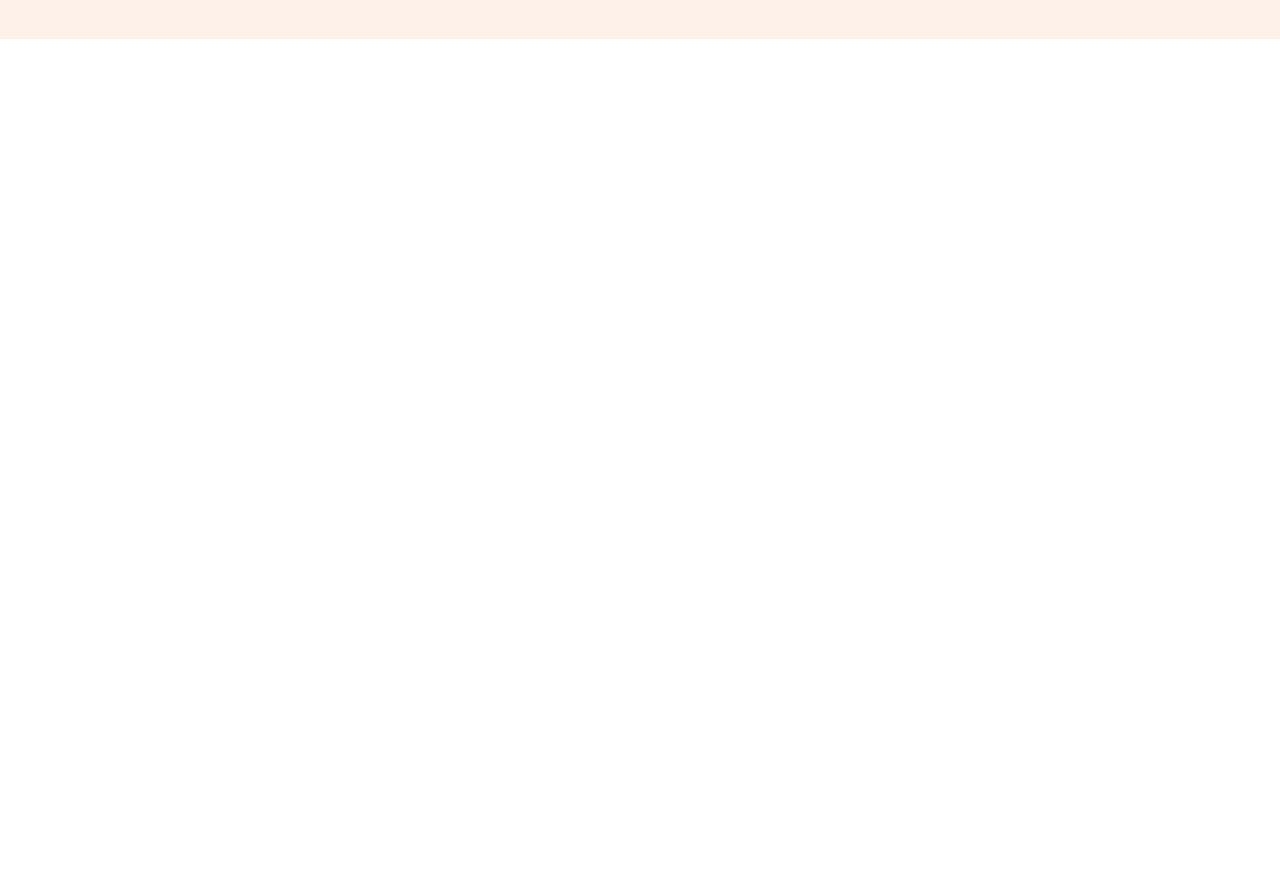
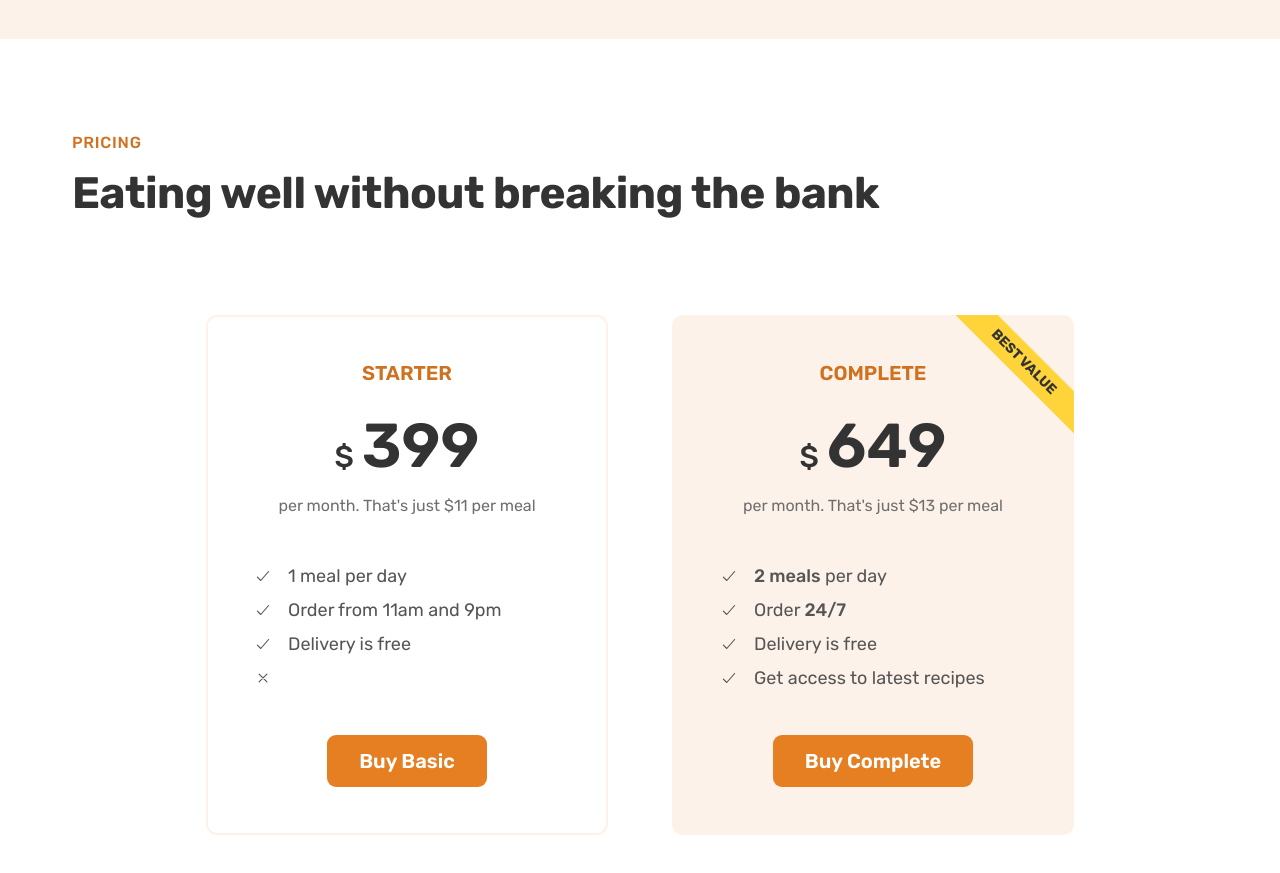
Before and after one commit to Bhavya-Goyal423/omnifood, a React (Create React App) app: page / in a window 1280 px wide. Shown: the part 4560-5433 px from the top of the page. Before the commit the page ends 4599 px from the top, so only its background shows below. Built offline with nearby package versions, Linux system fonts and the light colour scheme.

Commit message:
added pricing section

```diff
--- a/src/App.jsx
+++ b/src/App.jsx
@@ -3,6 +3,7 @@
 import How from "./components/How Section/How.component";
 import Meals from "./components/Meals Section/Meals.component";
 import Navbar from "./components/Navbar/Navbar.component";
+import Pricing from "./components/Pricing Section/Pricing.component";
 import Testimonial from "./components/Testimonial Section/Testimonial.component";
 
 function App() {
@@ -15,6 +16,7 @@
         <How />
         <Meals />
         <Testimonial />
+        <Pricing />
       </main>
     </>
   );
--- /dev/null
+++ b/src/components/Pricing Section/Pricing.component.jsx
@@ -0,0 +1,84 @@
+import "./Pricing.styles.css";
+
+export default function Pricing() {
+  return (
+    <section className="section-pricing">
+      <div className="container">
+        <span className="subheading">Pricing</span>
+        <h2 className="heading-secondary">
+          Eating well without breaking the bank
+        </h2>
+      </div>
+      <div className="container grid grid--2-cols">
+        <div className="pricing-plan pricing-plan--starter">
+          <header className="plan-header">
+            <p className="plan-name">Starter</p>
+            <p className="plan-price">
+              <span>$</span>399
+            </p>
+            <p className="plan-text">per month. That's just $11 per meal</p>
+          </header>
+          <ul className="list">
+            <li className="list-item">
+              <ion-icon name="checkmark-outline"></ion-icon>{" "}
+              <span>1 meal per day</span>
+            </li>
+            <li className="list-item">
+              <ion-icon name="checkmark-outline"></ion-icon>{" "}
+              <span>Order from 11am and 9pm</span>
+            </li>
+            <li className="list-item">
+              <ion-icon name="checkmark-outline"></ion-icon>{" "}
+              <span>Delivery is free</span>
+            </li>
+            <li className="list-item">
+              <ion-icon name="close-outline"></ion-icon>{" "}
+            </li>
+          </ul>
+          <div className="plan-sign-up">
+            <a href="/" className="btn btn--full">
+              Buy Basic
+            </a>
+          </div>
+        </div>
+        <div className="pricing-plan pricing-plan--complete">
+          <header className="plan-header">
+            <p className="plan-name">Complete</p>
+            <p className="plan-price">
+              <span>$</span>649
+            </p>
+            <p className="plan-text">per month. That's just $13 per meal</p>
+          </header>
+          <ul className="list">
+            <li className="list-item">
+              <ion-icon name="checkmark-outline"></ion-icon>{" "}
+              <span>
+                <strong>2 meals</strong> per day
+              </span>
+            </li>
+            <li className="list-item">
+              <ion-icon name="checkmark-outline"></ion-icon>{" "}
+              <span>
+                Order <strong> 24/7</strong>
+              </span>
+            </li>
+            <li className="list-item">
+              <ion-icon name="checkmark-outline"></ion-icon>{" "}
+              <span>Delivery is free</span>
+            </li>
+            <li className="list-item">
+              <ion-icon name="checkmark-outline"></ion-icon>{" "}
+              <span>Get access to latest recipes</span>
+            </li>
+          </ul>
+          <div className="plan-sign-up">
+            <a href="/" className="btn btn--full">
+              Buy Complete
+            </a>
+          </div>
+        </div>
+      </div>
+      <div className="container grid grid--4-cols"></div>
+    </section>
+  );
+}
--- /dev/null
+++ b/src/components/Pricing Section/Pricing.styles.css
@@ -0,0 +1,70 @@
+.section-pricing {
+  padding: 9.6rem 0;
+}
+
+.pricing-plan {
+  border-radius: 11px;
+
+  width: 75%;
+}
+
+.plan-header {
+  text-align: center;
+  margin-bottom: 4.8rem;
+}
+.plan-name {
+  color: #cf711f;
+  font-weight: 600;
+  font-size: 2rem;
+  text-transform: uppercase;
+  letter-spacing: 0.75;
+  margin-bottom: 3.2rem;
+}
+.plan-price {
+  font-size: 6.2rem;
+  font-weight: 600;
+  color: #333;
+  margin-bottom: 1.6rem;
+}
+
+.plan-price span {
+  font-size: 3rem;
+  font-weight: 500;
+  margin-right: 0.8rem;
+}
+
+.plan-text {
+  font-size: 1.6rem;
+  line-height: 1.6;
+  color: #6f6f6f;
+}
+
+.plan-sign-up {
+  text-align: center;
+  margin-top: 4.8rem;
+}
+.pricing-plan--starter {
+  justify-self: end;
+  border: 2px solid #fdf2e9;
+  padding: 4.6rem;
+}
+.pricing-plan--complete {
+  background-color: #fdf2e9;
+  padding: 4.8rem;
+  position: relative;
+  overflow: hidden;
+}
+.pricing-plan--complete::after {
+  content: "Best Value";
+  position: absolute;
+  text-transform: uppercase;
+  font-size: 1.4rem;
+  font-weight: 700;
+  top: 6%;
+  right: -18%;
+  background-color: #ffd43b;
+  padding: 0.8rem 8rem;
+  color: #333;
+
+  transform: rotate(45deg);
+}
--- a/src/index.css
+++ b/src/index.css
@@ -137,6 +137,10 @@
   column-gap: 6.4rem;
 }
 
+.grid:not(:last-child) {
+  margin-bottom: 9.6rem;
+}
+
 .grid--2-cols {
   grid-template-columns: repeat(2, 1fr);
 }
```
